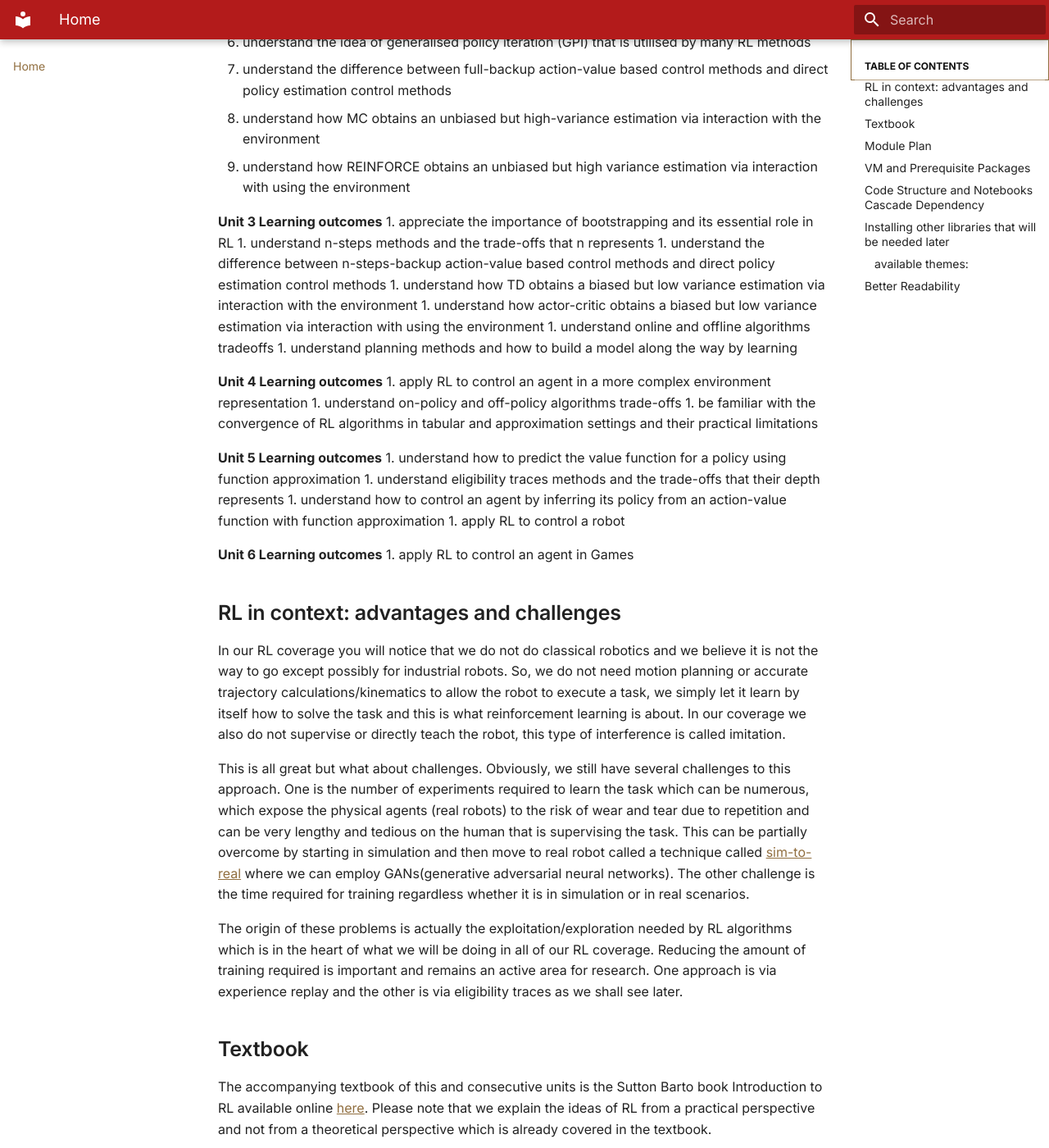
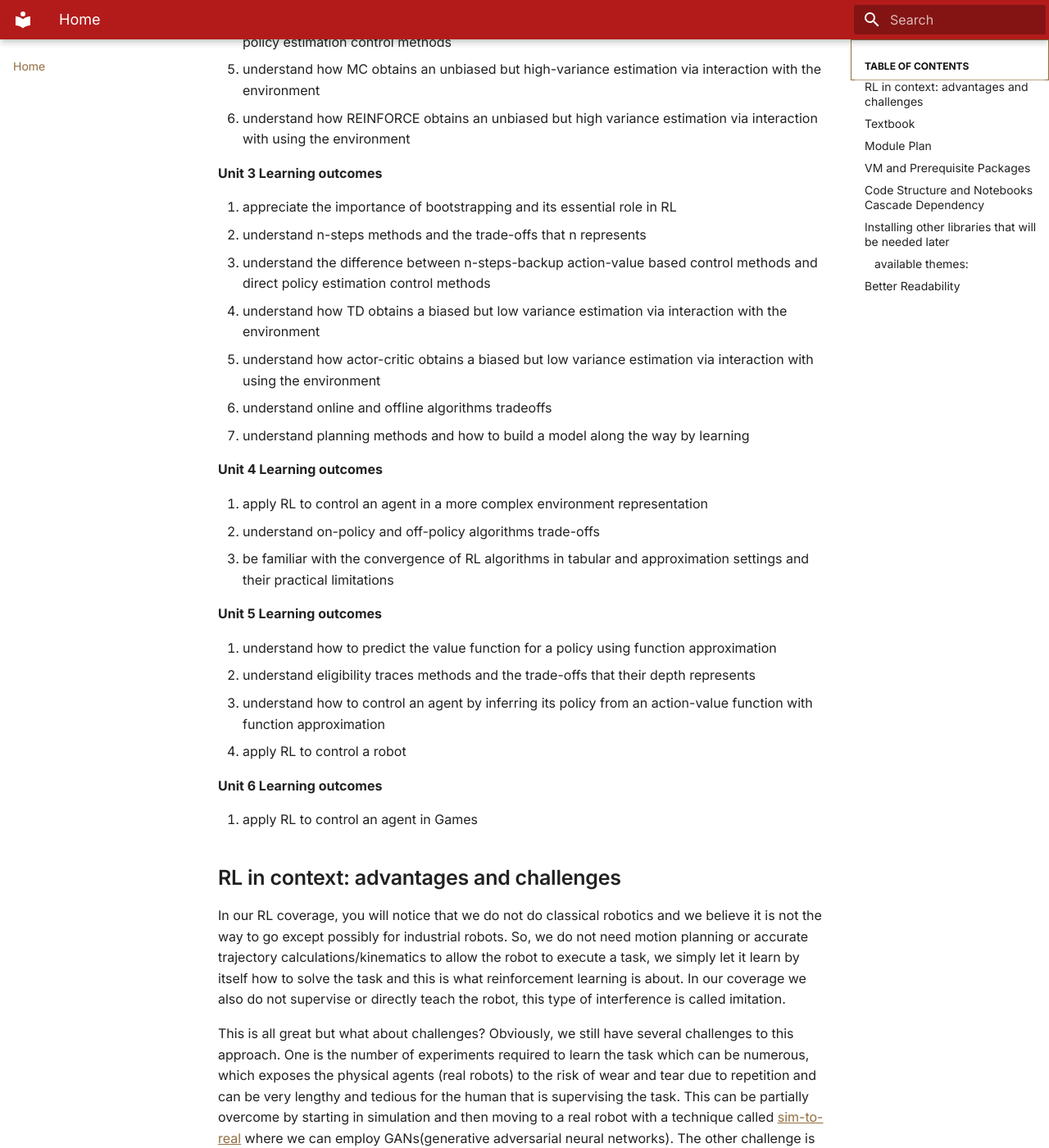
Before and after one commit to agstephens/RL-mkdocs, an MkDocs documentation site: the page built from docs/index.md, in a window 1280 px wide and 1400 px high, scrolled down 1954 px. Shown: the whole window at 82% size. Built offline with MkDocs 1.6.1 and Material for MkDocs 9.7.7, drawn with Linux system fonts in a browser that asks for light colours.

Commit message:
Update index.md

```diff
--- a/docs/index.md
+++ b/docs/index.md
@@ -19,6 +19,7 @@ Our module adopts a pragmatic approach, aiming to provide participants with a so
 
 
 **Unit 1 Learning outcomes**
+
 1- understand the armed bandit problem and its simplification of isolating the action space
 1. understand the value function and the action-value function and their essential roles in RL
 1. understand the difference between associative and non-associative problems
@@ -26,10 +27,6 @@ Our module adopts a pragmatic approach, aiming to provide participants with a so
 1. understand the difference between prediction and control in RL settings
 
 **Unit 2 Learning outcomes**
-
-1. Item A
-1. Item B
-1. Item C
 
 1. understand how to predict the value function for a policy in tabular settings
 1. understand how to control an agent by inferring its policy from an action-value function
@@ -39,6 +36,7 @@ Our module adopts a pragmatic approach, aiming to provide participants with a so
 1. understand how REINFORCE obtains an unbiased but high variance estimation via interaction with using the environment
 
 **Unit 3 Learning outcomes**
+
 1. appreciate the importance of bootstrapping and its essential role in RL
 1. understand n-steps methods and the trade-offs that n represents
 1. understand the difference between n-steps-backup action-value based control methods and direct policy estimation control methods
@@ -48,24 +46,27 @@ Our module adopts a pragmatic approach, aiming to provide participants with a so
 1. understand planning methods and how to build a model along the way by learning
 
 **Unit 4 Learning outcomes**
+
 1. apply RL to control an agent in a more complex environment representation
 1. understand on-policy and off-policy algorithms trade-offs
 1. be familiar with the convergence of RL algorithms in tabular and approximation settings and their practical limitations
 
 **Unit 5 Learning outcomes**
+
 1. understand how to predict the value function for a policy using function approximation
 1. understand eligibility traces methods and the trade-offs that their depth represents
 1. understand how to control an agent by inferring its policy from an action-value function with function approximation
 1. apply RL to control a robot
 
 **Unit 6 Learning outcomes**
+
 1. apply RL to control an agent in Games
 
 
 ## RL in context: advantages and challenges
-In our RL coverage you will notice that we do not do classical robotics and we believe it is not the way to go except possibly for industrial robots. So, we do not need motion planning or accurate trajectory calculations/kinematics to allow the robot to execute a task, we simply let it learn by itself how to solve the task and this is what reinforcement learning is about. In our coverage we also do not supervise or directly teach the robot, this type of interference is called imitation.
+In our RL coverage, you will notice that we do not do classical robotics and we believe it is not the way to go except possibly for industrial robots. So, we do not need motion planning or accurate trajectory calculations/kinematics to allow the robot to execute a task, we simply let it learn by itself how to solve the task and this is what reinforcement learning is about. In our coverage we also do not supervise or directly teach the robot, this type of interference is called imitation.
 
-This is all great but what about challenges. Obviously, we still have several challenges to this approach. One is the number of experiments required to learn the task which can be numerous, which expose the physical agents (real robots) to the risk of wear and tear due to repetition and can be very lengthy and tedious on the human that is supervising the task. This can be partially overcome by starting in simulation and then move to real robot called a technique called [sim-to-real](https://ai.googleblog.com/2021/06/toward-generalized-sim-to-real-transfer.html) where we can employ GANs(generative adversarial neural networks).  The other challenge is the time required for training regardless whether it is in simulation or in real scenarios.
+This is all great but what about challenges? Obviously, we still have several challenges to this approach. One is the number of experiments required to learn the task which can be numerous, which exposes the physical agents (real robots) to the risk of wear and tear due to repetition and can be very lengthy and tedious for the human that is supervising the task. This can be partially overcome by starting in simulation and then moving to a real robot with a technique called [sim-to-real](https://ai.googleblog.com/2021/06/toward-generalized-sim-to-real-transfer.html) where we can employ GANs(generative adversarial neural networks).  The other challenge is the time required for training regardless whether it is in simulation or in real scenarios.
 
 
 The origin of these problems is actually the exploitation/exploration needed by RL algorithms which is in the heart of what we will be doing in all of our RL coverage. Reducing the amount of training required is important and remains an active area for research. One approach is via experience replay and the other is via eligibility traces as we shall see later.
@@ -226,32 +227,32 @@ For better readability and experience, please use Jupyter Lab or Vcode(if you ar
 - [Lesson and Worksheet 21: Reinforcement Learning Application on Games Agents](unit6/lesson21/lesson21.md) -->
 
  - Unit 1:
-    - 1. [Tabular Methods](unit1/lesson1/lesson1.md)
-    - 2. [K-Arm Bandit](unit1/lesson2/lesson2.md)
-    - 3. [MDP](unit1/lesson3/lesson3.md)
-    - 4. [ROS](unit1/lesson4/lesson4.md)
+   1. [Tabular Methods](unit1/lesson1/lesson1.md)
+   2. [K-Arm Bandit](unit1/lesson2/lesson2.md)
+   3. [MDP](unit1/lesson3/lesson3.md)
+   4. [ROS](unit1/lesson4/lesson4.md)
 
   - Unit 2:
-    - 5. [Dynamic Programming](unit2/lesson5/lesson5.md)
-    - 6. [Monte Carlo](unit2/lesson6/lesson6.md)
-    - 7. [Mobile Robots](unit2/lesson7/lesson7.md)
+    5. [Dynamic Programming](unit2/lesson5/lesson5.md)
+    6. [Monte Carlo](unit2/lesson6/lesson6.md)
+    7. [Mobile Robots](unit2/lesson7/lesson7.md)
 
   - Unit 3:
-    - 8. [Temporal Difference](unit3/lesson8/lesson8.md)
-    - 9. [n-Step Methods](unit3/lesson9/lesson9.md)
-    - 10. [Planning in RL(optional)](unit3/lesson10/lesson10.md)
-    - 11. [Localisation and SLAM](unit3/lesson11/lesson11.md)
+    8. [Temporal Difference](unit3/lesson8/lesson8.md)
+    9. [n-Step Methods](unit3/lesson9/lesson9.md)
+    10. [Planning in RL(optional)](unit3/lesson10/lesson10.md)
+    11. [Localisation and SLAM](unit3/lesson11/lesson11.md)
 
   - Unit 4:
-    - 12. [Function Approximation Methods](unit4/lesson12/lesson12.md)
-    - 13. [Linear Approximation for Prediction](unit4/lesson13/lesson13.md)
-    - 14. [Linear Approximation for Control](unit4/lesson14/lesson14.md)
+    12. [Function Approximation Methods](unit4/lesson12/lesson12.md)
+    13. [Linear Approximation for Prediction](unit4/lesson13/lesson13.md)
+    14. [Linear Approximation for Control](unit4/lesson14/lesson14.md)
 
 
   - Unit 5:
-    - 15. [Linear Approximation with Eligibility Traces(prediction and control)](unit5/lesson15/lesson15.md)
-    - 16. [Nonlinear Approximation for Control](unit5/lesson16/lesson16.md)
-    - 17. [Application on Robot Navigation](unit5/lesson17/lesson17.md)
+    15. [Linear Approximation with Eligibility Traces(prediction and control)](unit5/lesson15/lesson15.md)
+    16. [Nonlinear Approximation for Control](unit5/lesson16/lesson16.md)
+    17. [Application on Robot Navigation](unit5/lesson17/lesson17.md)
 
   - Unit 6:
-    - 18. [Application on Games(optional)](unit6/lesson18/lesson18.md)
+    18. [Application on Games(optional)](unit6/lesson18/lesson18.md)
```
